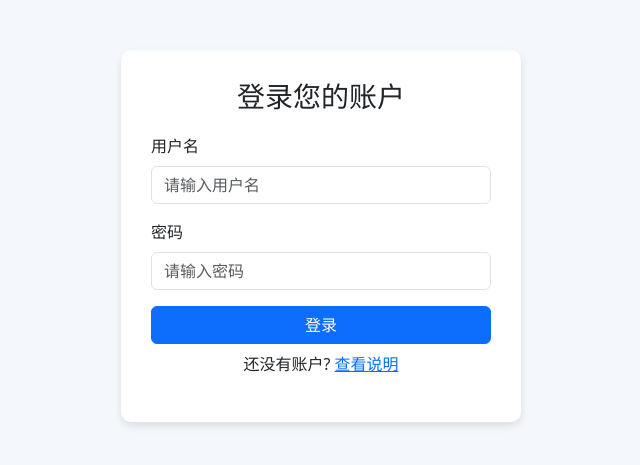
After one commit to ccf-2012/torcpdb, a Flask app: page /login in a window 1280 px wide. The commit adds this page. Shown: the top 465 px of the page, without its empty margins (319-959 px from the left). Run offline with Flask 3, Linux system fonts and the light colour scheme.

Commit message:
login,foundIMDbIdInLocal,requirements

```diff
--- a/app.py
+++ b/app.py
@@ -1,5 +1,5 @@
 # app.py
-from flask import Flask, request, jsonify, render_template
+from flask import Flask, request, jsonify, render_template, redirect, abort
 from flask_sqlalchemy import SQLAlchemy
 from datetime import datetime
 
@@ -8,11 +8,71 @@ from torinfo import TorrentParser
 from tmdbsearcher import TMDbSearcher
 import myconfig
 from loguru import logger
+from flask_login import LoginManager, UserMixin, login_user, login_required, logout_user, current_user
+
 
 app = Flask(__name__)
 app.config['SQLALCHEMY_DATABASE_URI'] = 'sqlite:///media.db'
 app.config['SQLALCHEMY_TRACK_MODIFICATIONS'] = False
 db = SQLAlchemy(app)
+
+app.secret_key = 'torcpdb_secret_key'  # 用于签名 session
+login_manager = LoginManager()
+login_manager.init_app(app)
+login_manager.login_view = 'login'  # 未登录时重定向到登录页面
+login_manager.login_message = ''
+
+# torll 用户，在 config.ini 中定义
+class User(UserMixin):
+    def __init__(self, username):
+        self.id = username
+
+@login_manager.user_loader
+def load_user(username):
+    if username == myconfig.CONFIG.basicAuthUser:
+        return User(username)
+    return None
+
+
+# https://stackoverflow.com/questions/33106298/is-it-possible-to-use-flask-logins-authentication-as-simple-http-auth-for-a-res
+@login_manager.request_loader
+def load_user_from_header(request):
+    # user = User('admin')
+    # return user
+    auth = request.authorization
+    if not auth:
+        return None
+    if (auth.username == myconfig.CONFIG.basicAuthUser) and (auth.password == myconfig.CONFIG.basicAuthPass):
+        user = User(auth.username)
+        login_user(user)  # 登录用户
+        return user
+    else:
+        abort(401)
+
+
+@app.route('/login', methods=['GET', 'POST'])
+def login():
+    # if current_user.is_authenticated:
+    #     return redirect('/')
+    if request.method == 'POST':
+        username = request.form['username']
+        password = request.form['password']
+
+        if username == myconfig.CONFIG.basicAuthUser and password == myconfig.CONFIG.basicAuthPass:
+            user = User(username)
+            login_user(user)  # 登录用户
+            # logger.success(f'{username } 登陆成功')
+            return redirect('/')  # 登录成功后重定向到首页
+        else:
+            # logger.success(f'{username } 密码错误')
+            return '密码错误，请重试.'
+    return render_template('login.html')
+
+@app.route('/logout')
+def logout():
+    logout_user()  # 注销用户
+    return redirect('/login')
+
 
 
 from functools import wraps
@@ -93,6 +153,7 @@ with app.app_context():
 
 
 @app.route('/api/mediadata')
+@login_required
 def apiMediaDbList():
     query = MediaRecord.query
 
@@ -141,13 +202,25 @@ def apiMediaDbList():
 
 # -------------------
 
-def foundInLocalDb(torinfo):
+def foundNameInLocal(torinfo):
     record = MediaRecord.query.filter(db.or_(
         MediaRecord.media_name == torinfo.media_title,
         MediaRecord.seed_name == torinfo.torname,
-    )).first()  # 使用 .first() 来获取第一个结果
-    return record  # 如果没有找到会返回 None
+    )).first()
+    return record
 
+def foundIMDbIdInLocal(imdb_id):
+    record = MediaRecord.query.filter(db.or_(
+        MediaRecord.imdb_id == imdb_id
+    )).first()
+    return record
+
+def foundTMDbIdInLocal(tmdb_id, tmdb_cat):
+    record = MediaRecord.query.filter(db.or_(
+        MediaRecord.tmdb_cat == tmdb_cat,
+        MediaRecord.tmdb_id == tmdb_id,
+    )).first()
+    return record
 
 def recordJson(record):
     return jsonify({
@@ -196,10 +269,15 @@ def query():
     torinfo = TorrentParser.parse(torname)
     if 'extitle' in data:
         torinfo.subtitle = data.get('extitle')
+    if 'imdbid' in data:
+        torinfo.imdb_id = data.get('imdbid')
+    if 'tmdbid' in data:
+        torinfo.tmdb_id = data.get('tmdbid')
 
-    if r1 := foundInLocalDb(torinfo):
+    if r1 := foundNameInLocal(torinfo):
         logger.info(f'LOCAL: {r1.seed_name} ==> {r1.media_name}, {r1.tmdb_cat}-{r1.tmdb_id}')
         return recordJson(r1)
+
     if not myconfig.CONFIG.tmdb_api_key:
         logger.error('TMDb API Key 没有配置')
         return recordNotfound()
@@ -210,6 +288,9 @@ def query():
             logger.info(f'TMDbId: {r2.seed_name} ==> {r2.media_name}, {r2.tmdb_cat}-{r2.tmdb_id}')
             return recordJson(r2)
     if 'imdbid' in data:
+        if r1 := foundIMDbIdInLocal(data.get('imdbid')):
+            logger.info(f'LOCAL IMDb: {r1.seed_name} ==> {r1.media_name}, {r1.tmdb_cat}-{r1.tmdb_id}')
+            return recordJson(r1)
         if r := ts.searchTMDbByIMDbId(torinfo, data.get('imdbid')):
             r3 = saveTorInfo(torinfo)
             logger.info(f'IMDbId: {r3.seed_name} ==> {r3.media_name}, {r3.tmdb_cat}-{r3.tmdb_id}')
@@ -328,6 +409,7 @@ def delete_record(id):
 
 # Web界面路由
 @app.route('/')
+@login_required
 def index():
     return render_template('list.html')
 
--- a/myconfig.py
+++ b/myconfig.py
@@ -3,6 +3,8 @@ import os
 
 
 class configData():
+    basicAuthUser = ''
+    basicAuthPass = ''
     tmdb_api_key = ''
     tmdb_lang = 'zh_CN'
     client_api_key = 'client_api_key'
@@ -14,6 +16,10 @@ def readConfig(cfgFile):
     config = configparser.ConfigParser()
     config.read(cfgFile)
 
+    if 'AUTH' in config:
+        CONFIG.basicAuthUser = config['AUTH'].get('user', '')
+        CONFIG.basicAuthPass = config['AUTH'].get('pass', '')
+
     if 'TMDB' in config:
         CONFIG.tmdb_api_key = config['TMDB'].get('tmdb_api_key', '')
         CONFIG.tmdb_lang = config['TMDB'].get('tmdb_lang', 'zh_CN')
--- a/templates/list.html
+++ b/templates/list.html
@@ -139,7 +139,7 @@
         };
 
         // 删除记录
-        async function deleteRecord(id) {
+        async function deleteRecord(ele, id) {
             if (!confirm('确定要删除这条记录吗？')) {
                 return;
             }
@@ -151,8 +151,8 @@
 
                 const result = await response.json();
                 if (result.success) {
-                    alert('删除成功');
-                    loadRecords();
+                    // alert('删除成功');
+                    $('#data').DataTable().ajax.reload();
                 } else {
                     alert('删除失败：' + result.message);
                 }
--- /dev/null
+++ b/templates/login.html
@@ -0,0 +1,64 @@
+<!DOCTYPE html>
+<html lang="zh">
+<head>
+  <meta charset="UTF-8">
+  <meta name="viewport" content="width=device-width, initial-scale=1.0">
+  <title>登录</title>
+  <!-- 引入 Bootstrap CSS -->
+  <link href="https://cdn.jsdelivr.net/npm/bootstrap@5.3.0-alpha1/dist/css/bootstrap.min.css" rel="stylesheet">
+  <link rel="shortcut icon" href="{{ url_for('static', filename='favicon.ico') }}">
+
+  <!-- 自定义样式 -->
+  <style>
+    body {
+      background-color: #f4f7fc;
+    }
+    .login-container {
+      max-width: 400px;
+      margin: 50px auto;
+      padding: 30px;
+      background-color: white;
+      border-radius: 10px;
+      box-shadow: 0 4px 8px rgba(0, 0, 0, 0.1);
+    }
+    .login-container h3 {
+      text-align: center;
+      margin-bottom: 20px;
+    }
+  </style>
+</head>
+<body>
+
+  <!-- 登录表单容器 -->
+  <div class="login-container">
+    <h3>登录您的账户</h3>
+    <form action="/login" method="post">
+        <!-- 用户名输入框 -->
+      <div class="mb-3">
+        <label for="username" class="form-label">用户名</label>
+        <input type="text" class="form-control" name="username" id="username" placeholder="请输入用户名">
+      </div>
+
+      <!-- 密码输入框 -->
+      <div class="mb-3">
+        <label for="password" class="form-label">密码</label>
+        <input type="password" class="form-control" name="password" id="password" placeholder="请输入密码">
+      </div>
+
+      <!-- 登录按钮 -->
+      <button type="submit" class="btn btn-primary w-100">登录</button>
+
+      <!-- 忘记密码链接 -->
+
+
+      <div class="mt-2 text-center">
+        <p>还没有账户? <a href="https://github.com/ccf-2012/torll"  target="_blank">查看说明</a></p>
+      </div>
+    </form>
+  </div>
+
+  <!-- 引入 Bootstrap JS 和依赖 -->
+  <script src="https://cdn.jsdelivr.net/npm/@popperjs/core@2.11.6/dist/umd/popper.min.js"></script>
+  <script src="https://cdn.jsdelivr.net/npm/bootstrap@5.3.0-alpha1/dist/js/bootstrap.min.js"></script>
+</body>
+</html>
```
Also changed, not shown: requirements.txt (added, +7 -0 lines).
